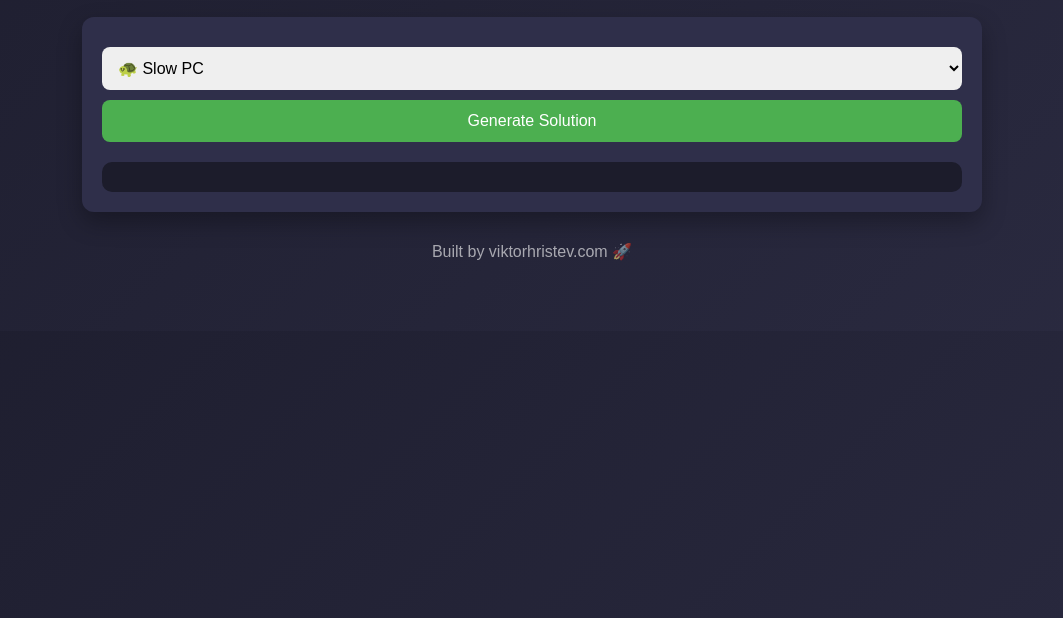
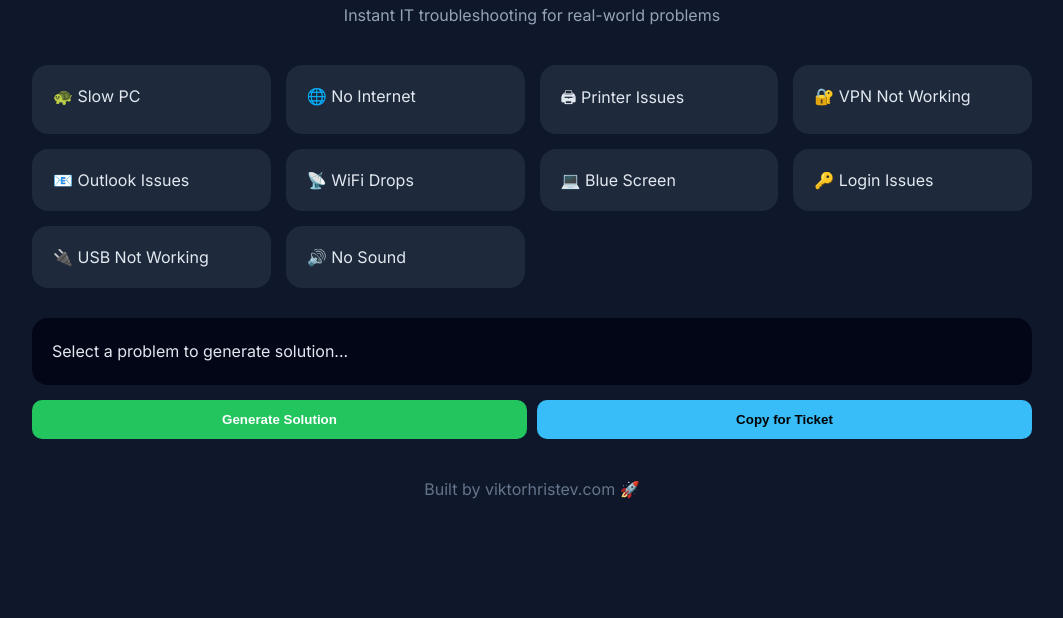
Before and after one commit to hristev96/hristev96.github.io, a plain HTML site: page index.html in a window 1280 px wide. Shown: the part 182-800 px from the top of the page, without its empty margins (108-1171 px from the left). Drawn offline with Linux system fonts and the light colour scheme.

Commit message:
Update index.html

```diff
--- a/index.html
+++ b/index.html
@@ -3,205 +3,229 @@
 <head>
 <meta charset="UTF-8">
 <meta name="viewport" content="width=device-width, initial-scale=1.0">
-<title>IT Troubleshooting Tool</title>
+<title>FixDesk - IT Troubleshooting</title>
+
+<link href="https://fonts.googleapis.com/css2?family=Inter:wght@300;400;600;700&display=swap" rel="stylesheet">
+
 <style>
 body {
-  font-family: Arial, sans-serif;
-  background: linear-gradient(135deg, #1e1e2f, #2a2a40);
-  color: white;
+  font-family: 'Inter', sans-serif;
+  background: #0f172a;
+  color: #e2e8f0;
   margin: 0;
-  padding: 0;
 }
 
 .container {
-  max-width: 900px;
-  margin: 50px auto;
+  max-width: 1000px;
+  margin: 60px auto;
   padding: 20px;
 }
 
 h1 {
+  font-size: 42px;
   text-align: center;
-  margin-bottom: 10px;
 }
 
-p {
+.subtitle {
   text-align: center;
-  opacity: 0.8;
+  color: #94a3b8;
+  margin-bottom: 40px;
+}
+
+.grid {
+  display: grid;
+  grid-template-columns: repeat(auto-fit, minmax(220px, 1fr));
+  gap: 15px;
 }
 
 .card {
-  background: #2f2f4a;
+  background: #1e293b;
   padding: 20px;
-  border-radius: 12px;
-  margin-top: 20px;
-  box-shadow: 0 10px 25px rgba(0,0,0,0.3);
+  border-radius: 16px;
+  cursor: pointer;
+  transition: 0.3s;
+  border: 1px solid transparent;
 }
 
-select, button {
-  width: 100%;
-  padding: 12px;
-  margin-top: 10px;
-  border-radius: 8px;
-  border: none;
-  font-size: 16px;
+.card:hover {
+  transform: translateY(-5px);
+  border: 1px solid #38bdf8;
+}
+
+.card.active {
+  border: 1px solid #22c55e;
+}
+
+.result {
+  margin-top: 30px;
+  background: #020617;
+  padding: 20px;
+  border-radius: 16px;
+  line-height: 1.7;
+}
+
+.buttons {
+  display: flex;
+  gap: 10px;
+  margin-top: 15px;
 }
 
 button {
-  background: #4CAF50;
-  color: white;
+  flex: 1;
+  padding: 12px;
+  border-radius: 10px;
+  border: none;
   cursor: pointer;
-  transition: 0.3s;
+  font-weight: 600;
 }
 
-button:hover {
-  background: #45a049;
+.generate {
+  background: #22c55e;
+  color: white;
 }
 
-.result {
-  margin-top: 20px;
-  white-space: pre-wrap;
-  line-height: 1.6;
-  background: #1c1c2b;
-  padding: 15px;
-  border-radius: 10px;
+.copy {
+  background: #38bdf8;
+  color: black;
 }
 
 .footer {
   text-align: center;
-  margin-top: 30px;
-  opacity: 0.6;
+  margin-top: 40px;
+  color: #64748b;
 }
 </style>
 </head>
 <body>
 
 <div class="container">
-  <h1>🛠 IT Troubleshooting Tool</h1>
-  <p>Select an issue and get instant solutions</p>
+  <h1>⚡ FixDesk</h1>
+  <div class="subtitle">Instant IT troubleshooting for real-world problems</div>
 
-  <div class="card">
-    <select id="issue">
-      <option value="slow">🐢 Slow PC</option>
-      <option value="internet">🌐 No Internet</option>
-      <option value="printer">🖨 Printer Not Working</option>
-      <option value="vpn">🔐 VPN Not Connecting</option>
-      <option value="outlook">📧 Outlook Not Working</option>
-      <option value="wifi">📡 WiFi Disconnecting</option>
-      <option value="blue">💻 Blue Screen</option>
-      <option value="login">🔑 Cannot Login</option>
-      <option value="usb">🔌 USB Not Recognized</option>
-      <option value="audio">🔊 No Sound</option>
-    </select>
+  <div class="grid" id="grid"></div>
 
-    <button onclick="generate()">Generate Solution</button>
+  <div class="result" id="result">Select a problem to generate solution...</div>
 
-    <div id="result" class="result"></div>
+  <div class="buttons">
+    <button class="generate" onclick="generate()">Generate Solution</button>
+    <button class="copy" onclick="copyText()">Copy for Ticket</button>
   </div>
 
-  <div class="footer">
-    Built by viktorhristev.com 🚀
-  </div>
+  <div class="footer">Built by viktorhristev.com 🚀</div>
 </div>
 
 <script>
+const problems = {
+  "🐢 Slow PC": [
+    "Check CPU usage (Task Manager)",
+    "Check RAM usage",
+    "Disable startup apps",
+    "Scan for malware",
+    "Clean temp files",
+    "Restart PC"
+  ],
+  "🌐 No Internet": [
+    "Check cable connection",
+    "Restart router",
+    "Flush DNS",
+    "Check IP config",
+    "Test another device"
+  ],
+  "🖨 Printer Issues": [
+    "Check power",
+    "Check connection",
+    "Restart spooler",
+    "Reinstall drivers",
+    "Check paper"
+  ],
+  "🔐 VPN Not Working": [
+    "Check internet",
+    "Verify credentials",
+    "Restart VPN client",
+    "Change server",
+    "Check firewall"
+  ],
+  "📧 Outlook Issues": [
+    "Restart Outlook",
+    "Disable add-ins",
+    "Repair profile",
+    "Check server",
+    "Re-login"
+  ],
+  "📡 WiFi Drops": [
+    "Restart router",
+    "Reconnect network",
+    "Update drivers",
+    "Move closer",
+    "Check interference"
+  ],
+  "💻 Blue Screen": [
+    "Note error code",
+    "Update drivers",
+    "Run Windows Update",
+    "Check RAM",
+    "Scan malware"
+  ],
+  "🔑 Login Issues": [
+    "Check credentials",
+    "Reset password",
+    "Check Caps Lock",
+    "Restart device",
+    "Contact admin"
+  ],
+  "🔌 USB Not Working": [
+    "Try another port",
+    "Restart PC",
+    "Update drivers",
+    "Check device manager",
+    "Test device"
+  ],
+  "🔊 No Sound": [
+    "Check volume",
+    "Check output device",
+    "Restart audio service",
+    "Update drivers",
+    "Test headphones"
+  ]
+};
+
+let selected = null;
+
+const grid = document.getElementById("grid");
+
+Object.keys(problems).forEach(name => {
+  const div = document.createElement("div");
+  div.className = "card";
+  div.innerText = name;
+
+  div.onclick = () => {
+    document.querySelectorAll(".card").forEach(c => c.classList.remove("active"));
+    div.classList.add("active");
+    selected = name;
+  };
+
+  grid.appendChild(div);
+});
+
 function generate() {
-  const issue = document.getElementById("issue").value;
-  let result = "";
+  if (!selected) return;
 
-  if (issue === "slow") {
-    result = `✔ Check CPU usage (Task Manager)
-✔ Check RAM usage
-✔ Disable startup programs
-✔ Scan for malware
-✔ Clean temporary files
-✔ Check disk usage (SSD/HDD)
-✔ Restart the computer`;
-  }
+  const steps = problems[selected];
+  let text = "Hello,\n\nPlease follow the steps below:\n\n";
 
-  if (issue === "internet") {
-    result = `✔ Check cable connection
-✔ Restart router
-✔ Run network troubleshooter
-✔ Flush DNS (ipconfig /flushdns)
-✔ Check IP configuration
-✔ Try another device
-✔ Contact ISP`;
-  }
+  steps.forEach(s => {
+    text += "✔ " + s + "\n";
+  });
 
-  if (issue === "printer") {
-    result = `✔ Ensure printer is powered ON
-✔ Check USB / network connection
-✔ Restart Print Spooler service
-✔ Set as default printer
-✔ Reinstall printer drivers
-✔ Check for paper/jam issues`;
-  }
+  text += "\nIf the issue persists, please contact IT support.\n\nBest regards,";
 
-  if (issue === "vpn") {
-    result = `✔ Check internet connection
-✔ Verify credentials
-✔ Restart VPN client
-✔ Change VPN server
-✔ Check firewall settings
-✔ Reinstall VPN software`;
-  }
+  document.getElementById("result").innerText = text;
+}
 
-  if (issue === "outlook") {
-    result = `✔ Restart Outlook
-✔ Check internet connection
-✔ Repair Outlook profile
-✔ Disable add-ins
-✔ Re-enter email credentials
-✔ Check mail server status`;
-  }
-
-  if (issue === "wifi") {
-    result = `✔ Restart router
-✔ Forget and reconnect network
-✔ Update WiFi drivers
-✔ Move closer to router
-✔ Check interference
-✔ Reset network settings`;
-  }
-
-  if (issue === "blue") {
-    result = `✔ Note error code
-✔ Restart system
-✔ Update drivers
-✔ Run Windows Update
-✔ Check RAM (Windows Memory Diagnostic)
-✔ Scan for malware
-✔ Check hardware issues`;
-  }
-
-  if (issue === "login") {
-    result = `✔ Check username/password
-✔ Ensure Caps Lock is off
-✔ Try password reset
-✔ Check domain connection
-✔ Restart computer
-✔ Contact administrator`;
-  }
-
-  if (issue === "usb") {
-    result = `✔ Try different USB port
-✔ Restart computer
-✔ Update USB drivers
-✔ Check Device Manager
-✔ Test with another device
-✔ Enable USB in BIOS`;
-  }
-
-  if (issue === "audio") {
-    result = `✔ Check volume levels
-✔ Check output device
-✔ Restart audio services
-✔ Update audio drivers
-✔ Test with headphones
-✔ Check system sound settings`;
-  }
-
-  document.getElementById("result").innerText = result;
+function copyText() {
+  const text = document.getElementById("result").innerText;
+  navigator.clipboard.writeText(text);
+  alert("Copied!");
 }
 </script>
 
```
